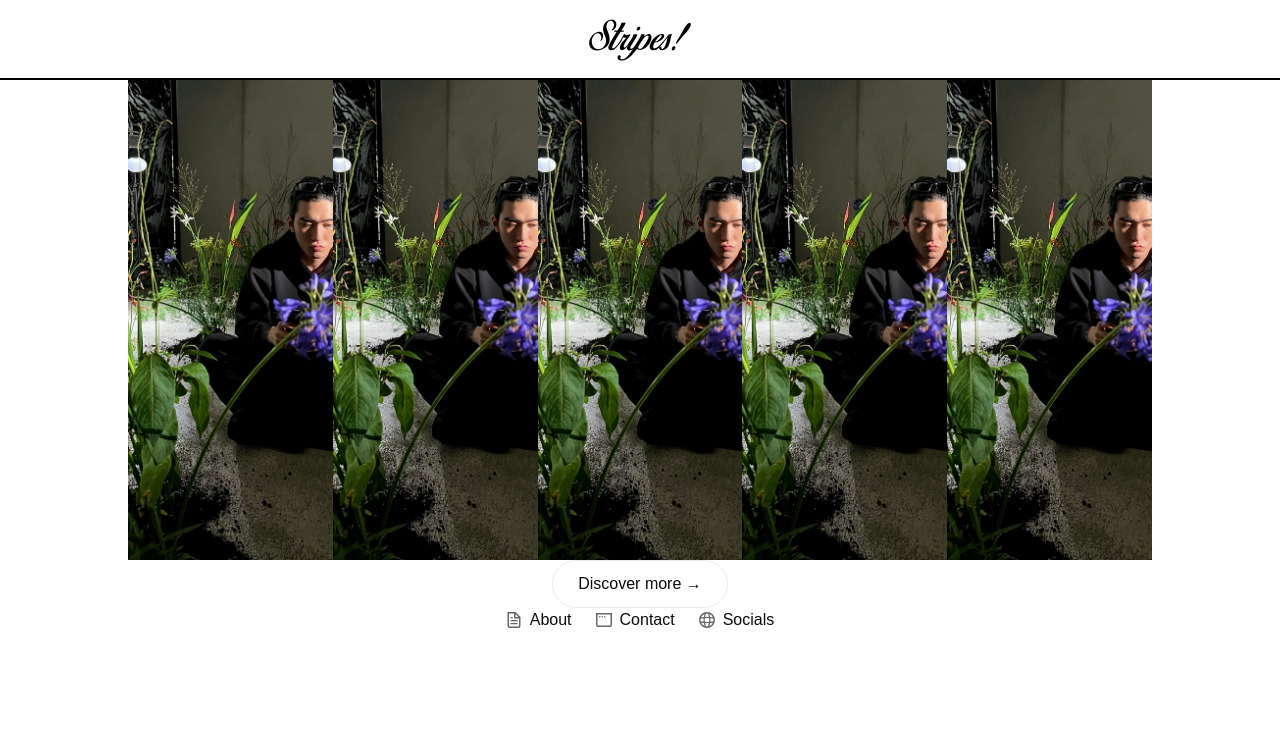
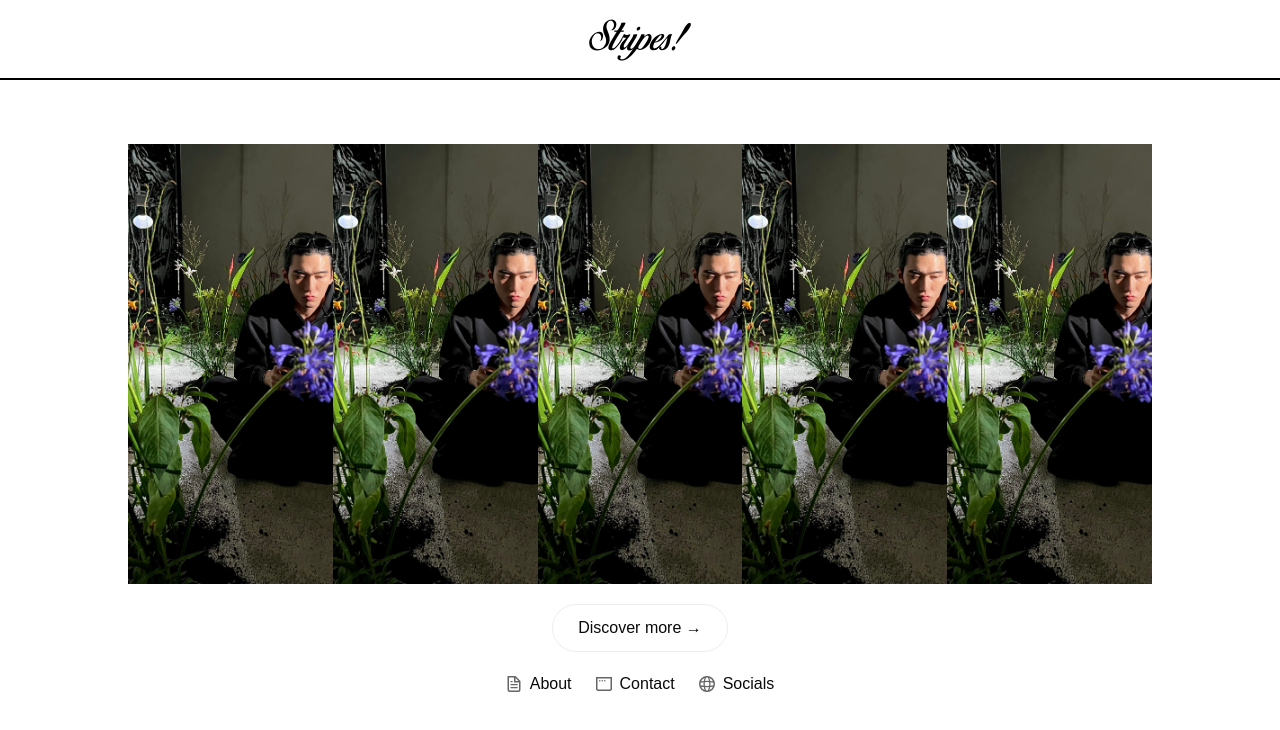
Before and after one commit to rshaki01/mindofstripes-blog, a Next.js app: page / in a window 1280 px wide. Shown: the top 730 px of the page. Built offline with nearby package versions, Linux system fonts and the light colour scheme.

Commit message:
Fixed footer links

```diff
--- a/src/app/page.js
+++ b/src/app/page.js
@@ -6,9 +6,9 @@ export default function Home() {
   return (
     <div>
       <Navbar />
-      <div className="flex flex-col">
+      <div className="flex h-[85vh] flex-col justify-center items-center">
         {/* Featured Articles */}
-        <div className="w-[80vw] h-[60vh] mx-auto grid grid-cols-5 justify-items-center relative" >
+        <div className="w-[80vw] h-[55vh] mx-auto grid grid-cols-5 justify-items-center relative" >
           {/* objectFit ensures that image is cropped and maintains aspect ratio */}
           <div className="relative h-full w-full">
             <Image
@@ -51,7 +51,7 @@ export default function Home() {
             />
           </div>
         </div>
-        <div className="flex justify-center">
+        <div className="flex justify-center my-5">
           <a
             className="rounded-full border border-solid border-black/[.08] dark:border-white/[.145] transition-colors flex items-center justify-center hover:bg-[#f2f2f2] dark:hover:bg-[#1a1a1a] hover:border-transparent text-sm sm:text-base h-10 sm:h-12 px-4 sm:px-5 sm:min-w-44"
             href="https://nextjs.org/docs?utm_source=create-next-app&utm_medium=appdir-template-tw&utm_campaign=create-next-app"
@@ -64,7 +64,7 @@ export default function Home() {
         <footer className="row-start-3 flex gap-6 flex-wrap items-center justify-center">
           <a
             className="flex items-center gap-2 hover:underline hover:underline-offset-4"
-            href="https://nextjs.org/learn?utm_source=create-next-app&utm_medium=appdir-template-tw&utm_campaign=create-next-app"
+            href="localhost:3000/about"
             target="_blank"
             rel="noopener noreferrer"
           >
@@ -79,7 +79,7 @@ export default function Home() {
           </a>
           <a
             className="flex items-center gap-2 hover:underline hover:underline-offset-4"
-            href="https://vercel.com/templates?framework=next.js&utm_source=create-next-app&utm_medium=appdir-template-tw&utm_campaign=create-next-app"
+            href="localhost:3000/contact"
             target="_blank"
             rel="noopener noreferrer"
           >
@@ -94,7 +94,7 @@ export default function Home() {
           </a>
           <a
             className="flex items-center gap-2 hover:underline hover:underline-offset-4"
-            href="https://nextjs.org?utm_source=create-next-app&utm_medium=appdir-template-tw&utm_campaign=create-next-app"
+            href="http://instagram.com/mindofstripes"
             target="_blank"
             rel="noopener noreferrer"
           >
```
Lines whose indentation alone changed are shown as unchanged.
